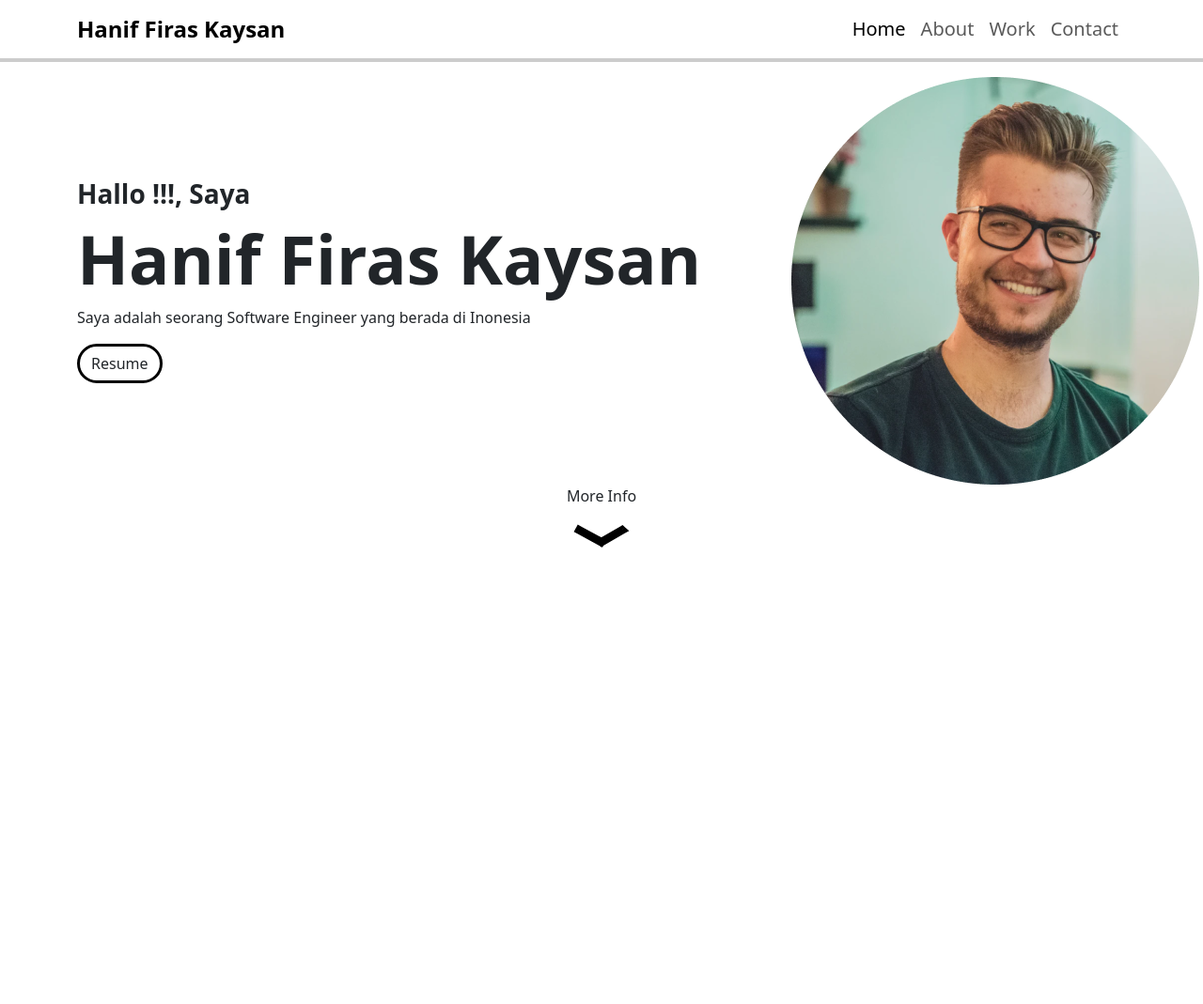
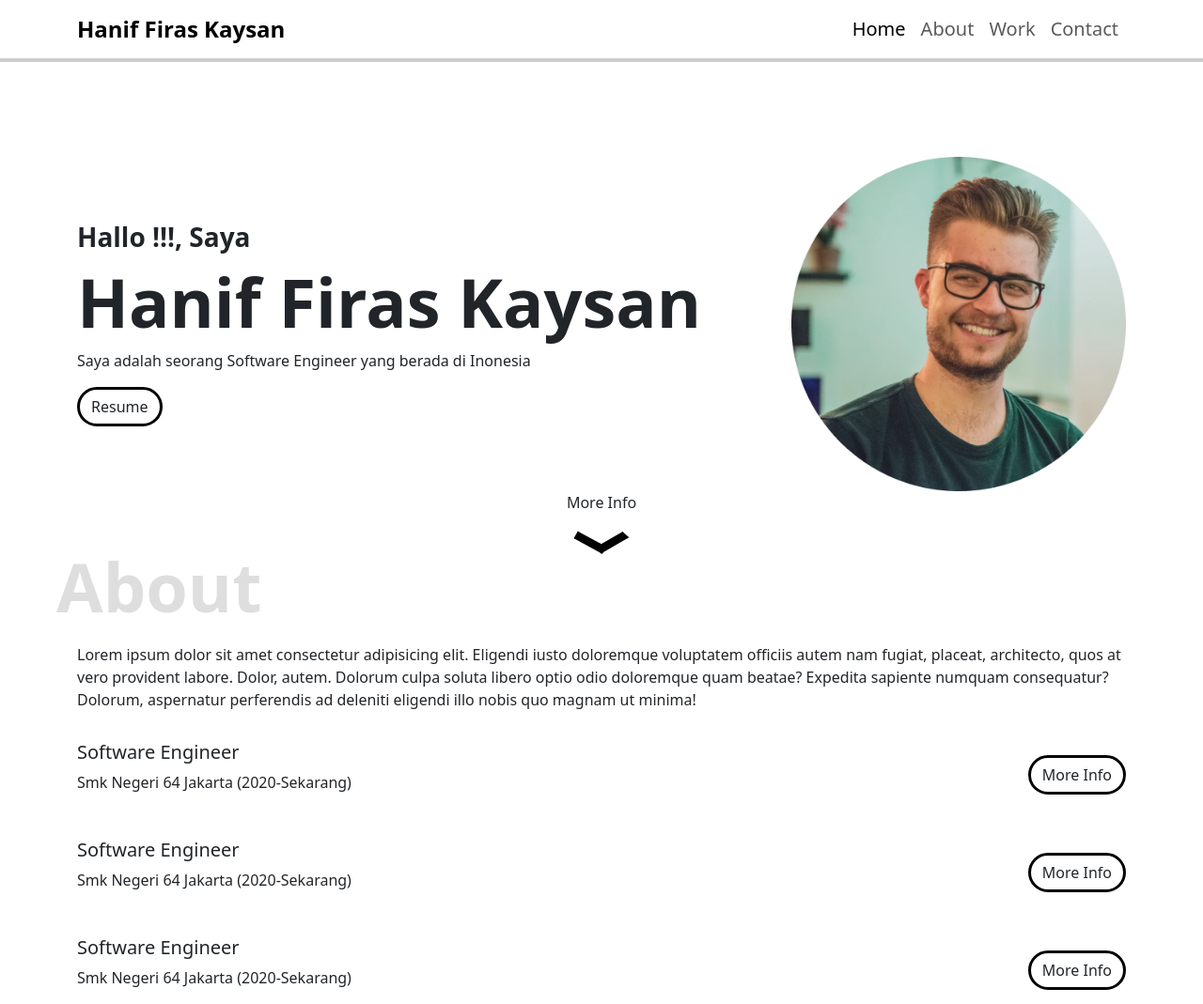
Before and after one commit to PrizmaticZenith/Final-Projeck, a plain HTML site: page index.html in a window 1280 px wide. Shown: the whole page at 94% size. Before the commit the page ends 800 px from the top, so only its background shows below. Drawn offline with nearby package versions, Linux system fonts and the light colour scheme.

Commit message:
animaton

```diff
--- a/index.html
+++ b/index.html
@@ -44,7 +44,7 @@
                 <a class="btn button" href="images/potrait.png" download>Resume</a>
             </div>
             <div class="col-4">
-                <img src="images/potrait.png" alt="portrait">
+                <img src="images/potrait.png" class="img-resize" alt="portrait">
             </div>
         </div>
         <div class="arrow w-100 d-flex align-items-center flex-column">
@@ -52,6 +52,42 @@
             <img id="arrow" class="mt-2" src="images/arrow.svg" alt="arrow">
         </div>
     </section>
+    <section id="about" class="about container">
+        <p>Lorem ipsum dolor sit amet consectetur adipisicing elit. Eligendi iusto doloremque voluptatem officiis autem nam fugiat, placeat, architecto, quos at vero provident labore. Dolor, autem. Dolorum culpa soluta libero optio odio doloremque quam beatae? Expedita sapiente numquam consequatur? Dolorum, aspernatur perferendis ad deleniti eligendi illo nobis quo magnam ut minima!</p>
+        <div class="about-exp">
+            <div class="about-exp-item">
+                <div class="about-exp-item-header">
+                    <div>
+                        <h5>Software Engineer</h5>
+                        <p>Smk Negeri 64 Jakarta (2020-Sekarang)</p>
+                    </div>
+                    <button class="btn button" onclick="toggleDetail(event)">More Info</button>
+                </div>
+                <p class="about-exp-item-detail">Lorem ipsum dolor sit amet consectetur adipisicing elit. Nam nemo dicta ad exercitationem ex tempore porro ratione quod perferendis similique? Aut nihil sint dolores in excepturi minus, voluptates at atque.</p>
+            </div>
+            <div class="about-exp-item">
+                <div class="about-exp-item-header">
+                    <div>
+                        <h5>Software Engineer</h5>
+                        <p>Smk Negeri 64 Jakarta (2020-Sekarang)</p>
+                    </div>
+                    <button class="btn button" onclick="toggleDetail(event)">More Info</button>
+                </div>
+                <p class="about-exp-item-detail">Lorem ipsum dolor sit amet consectetur adipisicing elit. Nam nemo dicta ad exercitationem ex tempore porro ratione quod perferendis similique? Aut nihil sint dolores in excepturi minus, voluptates at atque.</p>
+            </div>
+            <div class="about-exp-item">
+                <div class="about-exp-item-header">
+                    <div>
+                        <h5>Software Engineer</h5>
+                        <p>Smk Negeri 64 Jakarta (2020-Sekarang)</p>
+                    </div>
+                    <button class="btn button" onclick="toggleDetail(event)">More Info</button>
+                </div>
+                <p class="about-exp-item-detail">Lorem ipsum dolor sit amet consectetur adipisicing elit. Nam nemo dicta ad exercitationem ex tempore porro ratione quod perferendis similique? Aut nihil sint dolores in excepturi minus, voluptates at atque.</p>
+            </div>
+        </div>
+    </section>
+
 
 
     <script src="script.js"></script>
--- a/script.js
+++ b/script.js
@@ -0,0 +1,13 @@
+function toggleDetail (e) {
+    const target = $(e.target)
+
+    if($(target).hasClass("active")) {
+        $(target).html("More Info").removeClass("active")
+    } else {
+        $(target).html("Less Info").addClass("active")
+    }
+
+    const item = $(target).parents(".about-exp-item")
+    const detail = $(item).children(".about-exp-item-detail")
+    $(detail).slideToggle()
+}
--- a/style.css
+++ b/style.css
@@ -1,5 +1,23 @@
 section {
-    padding-top: 20px;
+    padding-top: 105px;
+    position: relative;
+}
+
+section .img-resize {
+    width: 100%;
+    height: auto;
+}
+
+section::before {
+    z-index: -1;
+    content: '';
+    font-size: 72px;
+    color: gray;
+    opacity: 0.25;
+    position: absolute;
+    font-weight: 700;
+    top: -10px;
+    left: -10px;
 }
 
 .btn.button {
@@ -7,7 +25,7 @@ section {
     border-radius: 24px;
 }
 
-.btn.button:hover {
+.btn.button:hover, .btn.button.active {
     border: 3px solid black;
     background-color: black;
     color: white;
@@ -35,6 +53,24 @@ section {
     animation: updown 2s infinite;
 }
 
+.about::before {
+    content: 'About';
+}
+
+.about-exp-item {
+    margin-top: 32px;
+}
+
+.about-exp-item-header {
+    display: flex;
+    align-items: center;
+    justify-content: space-between;
+}
+
+.about-exp-item-detail {
+    display: none;
+}
+
 @keyframes updown {
     0% {
         transform: translateY(0);
```
